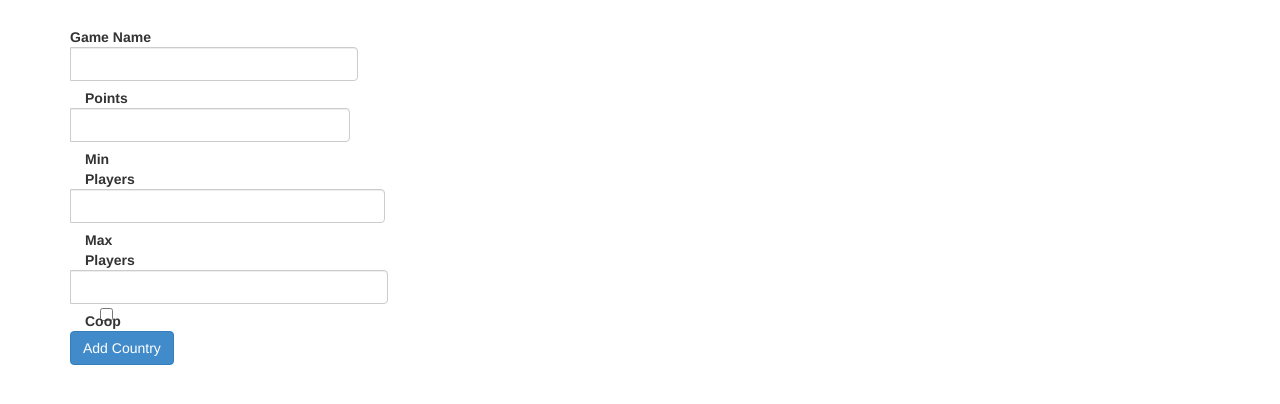
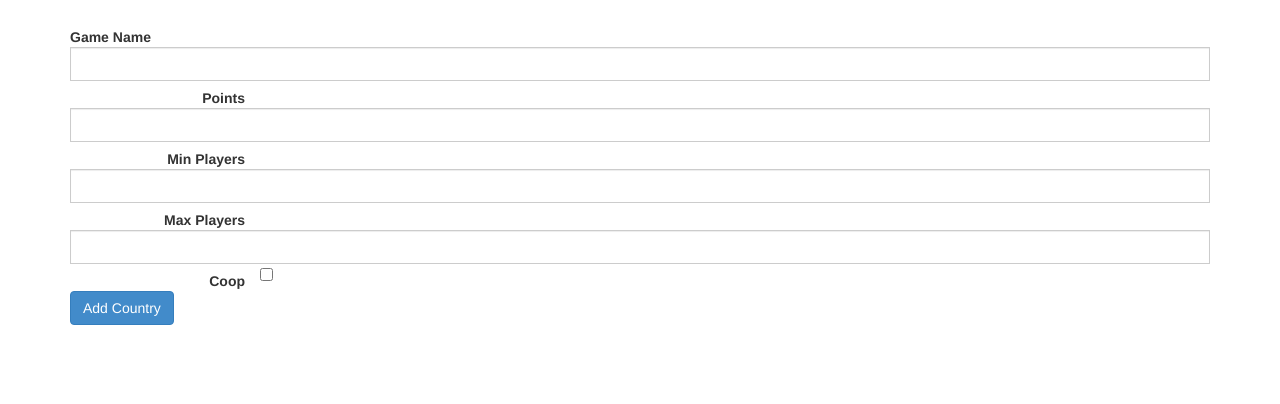
Before and after one commit to heapmaster/BGOApp, a Flask app: page /games/add/ in a window 1280 px wide. Shown: the part 52-456 px from the top of the page. Run offline with Flask 2, Linux system fonts and the light colour scheme; some libraries are stand-ins or nearby versions.

Commit message:
template changes

```diff
--- a/app/templates/add_game.html
+++ b/app/templates/add_game.html
@@ -54,20 +54,16 @@
               <div class="input-group">
                 <label for="game_name" class="control-label">Game Name<br></label>
                 <input class="form-control" id="game_name" name="game_name"></input>
-              </div>
-              <div class="input-group">
+
                 <label for="points" class="col-sm-2 control-label">Points<br></label>
                 <input class="form-control" id="points" name="points"></input>
-              </div>
-              <div class="input-group">
+
                 <label for="min_players" class="col-sm-2 control-label">Min Players<br></label>
                 <input class="form-control" id="min_players" name="min_players"></input>
-              </div>
-              <div class="input-group">
+
                 <label for="max_players" class="col-sm-2 control-label">Max Players<br></label>
                 <input class="form-control" id="max_players" name="max_players"></input>
-              </div>
-              <div class="input-group">
+
                 <label for="coop" class="col-sm-2 control-label">Coop<br></label>
                 <input type="checkbox" id="coop" name="coop"></checkbox>
               </div>
```
